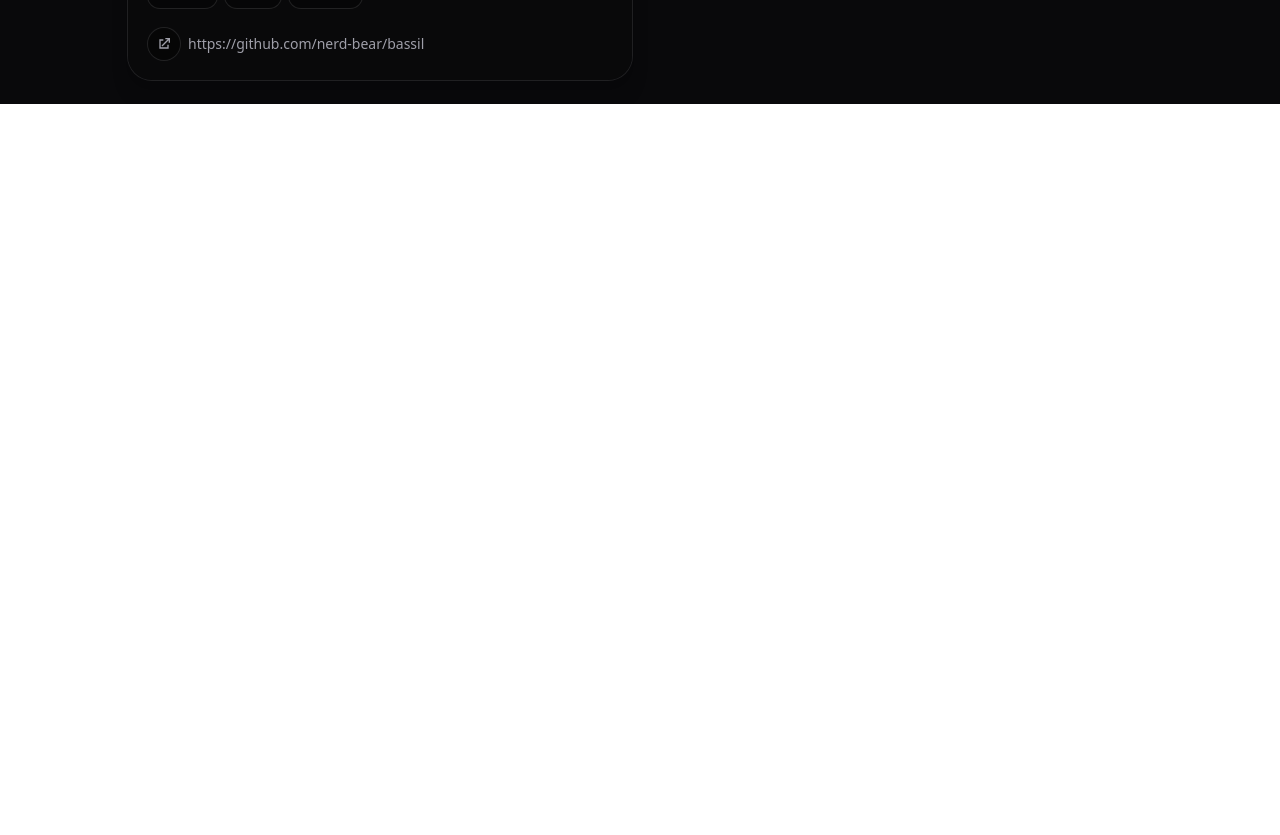
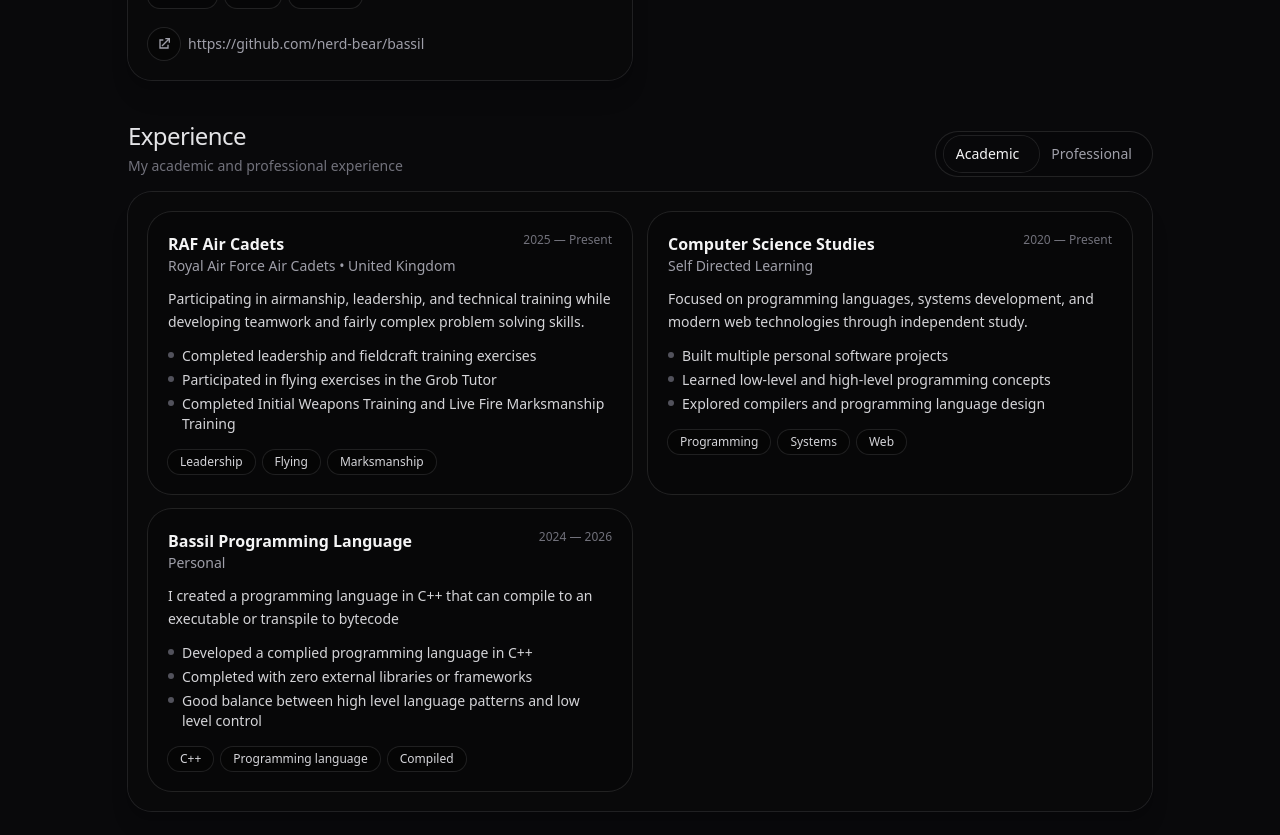
Before and after one commit to nerd-bear/Portfolio, a SvelteKit app: page / in a window 1280 px wide. Shown: the part 900-1735 px from the top of the page. Before the commit the page ends 1004 px from the top, so only its background shows below. Built offline with nearby package versions, Linux system fonts and the light colour scheme; some icons are missing.

Commit message:
Added experience section

```diff
--- /dev/null
+++ b/src/lib/actions/inview.ts
@@ -0,0 +1,31 @@
+export function inview(
+	node: HTMLElement,
+	opts: { y?: number; duration?: number; delay?: number } = {}
+) {
+	const y = opts.y ?? 10;
+	const duration = opts.duration ?? 220;
+	const delay = opts.delay ?? 0;
+
+	node.style.opacity = '0';
+	node.style.transform = `translateY(${y}px)`;
+	node.style.transition = `opacity ${duration}ms ease-out ${delay}ms, transform ${duration}ms ease-out ${delay}ms`;
+
+	const io = new IntersectionObserver(
+		([e]) => {
+			if (e.isIntersecting) {
+				node.style.opacity = '1';
+				node.style.transform = 'translateY(0px)';
+				io.disconnect();
+			}
+		},
+		{ threshold: 0.15 }
+	);
+
+	io.observe(node);
+
+	return {
+		destroy() {
+			io.disconnect();
+		}
+	};
+}
--- a/src/lib/components/CodeWindow.svelte
+++ b/src/lib/components/CodeWindow.svelte
@@ -51,7 +51,7 @@
 							have spent years as a
 							<span class="font-semibold text-amber-300">Senior Training Officer</span> in the
 							<span class="font-semibold text-fuchsia-300"
-								>Jugendfreiwilligeinclusiveberufsfeuerwehr</span
+								>Jugendfeuerwehr</span
 							>
 							(German national rescue &amp; emergency service training).
 						</p>
--- /dev/null
+++ b/src/lib/components/Experience.svelte
@@ -0,0 +1,188 @@
+<script lang="ts">
+	type ExperienceItem = {
+		title: string;
+		org: string;
+		location?: string;
+		start?: string;
+		end?: string;
+		summary?: string;
+		bullets?: string[];
+		tags?: readonly string[];
+	};
+
+	export let title = 'Experience';
+	export let academic: readonly ExperienceItem[] = [];
+	export let professional: readonly ExperienceItem[] = [];
+
+	let tab: 'academic' | 'professional' = 'academic';
+
+	let academicBtn: HTMLButtonElement;
+	let professionalBtn: HTMLButtonElement;
+	let indicatorStyle = '';
+
+	function updateIndicator(el: HTMLButtonElement | undefined) {
+		if (!el) return;
+
+		const PADDING = 4;
+		indicatorStyle = `transform: translateX(${PADDING + el.offsetLeft}px); width: ${el.offsetWidth}px;`;
+	}
+
+	$: {
+		if (academicBtn && professionalBtn) {
+			updateIndicator(tab === 'academic' ? academicBtn : professionalBtn);
+		}
+	}
+
+	function handleResize() {
+		updateIndicator(tab === 'academic' ? academicBtn : professionalBtn);
+	}
+</script>
+
+<svelte:window on:resize={handleResize} />
+
+<section class="w-full max-w-5xl">
+	<div class="mb-4 flex flex-col gap-3 sm:flex-row sm:items-end sm:justify-between">
+		<div>
+			<h2 class="text-2xl font-medium tracking-tight text-zinc-200">{title}</h2>
+			<p class="mt-1 text-sm text-zinc-500">My academic and professional experience</p>
+		</div>
+
+		<div
+			class="relative inline-flex items-center rounded-full bg-black/20 p-1 ring-1 ring-white/10"
+		>
+			<span
+				class="absolute inset-y-1 left-0 rounded-full bg-zinc-950/70 ring-1 ring-white/10 transition-all duration-200 ease-out"
+				style={indicatorStyle}
+			></span>
+			<button
+				bind:this={academicBtn}
+				type="button"
+				class={`relative z-10 rounded-full px-4 py-2 text-sm transition ${
+					tab === 'academic' ? 'text-zinc-100' : 'text-zinc-400 hover:text-zinc-200'
+				}`}
+				on:click={() => (tab = 'academic')}
+			>
+				Academic
+			</button>
+
+			<button
+				bind:this={professionalBtn}
+				type="button"
+				class={`relative z-10 rounded-full px-4 py-2 text-sm transition ${
+					tab === 'professional' ? 'text-zinc-100' : 'text-zinc-400 hover:text-zinc-200'
+				}`}
+				on:click={() => (tab = 'professional')}
+			>
+				Professional
+			</button>
+		</div>
+	</div>
+
+	<div class="rounded-3xl bg-zinc-950/60 p-4 shadow-xl ring-1 ring-white/10 sm:p-5">
+		{#if tab === 'academic'}
+			{#if academic.length === 0}
+				<p class="text-sm text-zinc-400">No academic experience added yet.</p>
+			{:else}
+				<div class="grid gap-4 sm:grid-cols-2">
+					{#each academic as item (item.title + item.org)}
+						<div
+							class="rounded-3xl bg-black/20 p-5 ring-1 ring-white/10 transition duration-200 ease-out will-change-transform hover:-translate-y-0.5 hover:bg-black/25"
+						>
+							<div class="flex items-start justify-between gap-3">
+								<div>
+									<div class="font-semibold text-zinc-100">{item.title}</div>
+									<div class="text-sm text-zinc-400">
+										{item.org}{item.location ? ` • ${item.location}` : ''}
+									</div>
+								</div>
+								{#if item.start || item.end}
+									<div class="shrink-0 text-xs text-zinc-500">
+										{item.start ?? ''}{item.start && item.end ? ' — ' : ''}{item.end ?? ''}
+									</div>
+								{/if}
+							</div>
+
+							{#if item.summary}
+								<p class="mt-3 text-sm leading-relaxed text-zinc-300">{item.summary}</p>
+							{/if}
+
+							{#if item.bullets?.length}
+								<ul class="mt-3 space-y-1 text-sm text-zinc-300">
+									{#each item.bullets as b}
+										<li class="flex gap-2">
+											<span class="mt-1.5 h-1.5 w-1.5 shrink-0 rounded-full bg-zinc-600"></span>
+											<span>{b}</span>
+										</li>
+									{/each}
+								</ul>
+							{/if}
+
+							{#if item.tags?.length}
+								<div class="mt-4 flex flex-wrap gap-2">
+									{#each item.tags as t}
+										<span
+											class="rounded-full bg-black/30 px-3 py-1 text-xs text-zinc-300 ring-1 ring-white/10"
+										>
+											{t}
+										</span>
+									{/each}
+								</div>
+							{/if}
+						</div>
+					{/each}
+				</div>
+			{/if}
+		{:else if professional.length === 0}
+			<p class="text-sm text-zinc-400">No professional experience added yet.</p>
+		{:else}
+			<div class="grid gap-4 sm:grid-cols-2">
+				{#each professional as item (item.title + item.org)}
+					<div
+						class="rounded-3xl bg-black/20 p-5 ring-1 ring-white/10 transition duration-200 ease-out will-change-transform hover:-translate-y-0.5 hover:bg-black/25"
+					>
+						<div class="flex items-start justify-between gap-3">
+							<div>
+								<div class="font-semibold text-zinc-100">{item.title}</div>
+								<div class="text-sm text-zinc-400">
+									{item.org}{item.location ? ` • ${item.location}` : ''}
+								</div>
+							</div>
+							{#if item.start || item.end}
+								<div class="shrink-0 text-xs text-zinc-500">
+									{item.start ?? ''}{item.start && item.end ? ' — ' : ''}{item.end ?? ''}
+								</div>
+							{/if}
+						</div>
+
+						{#if item.summary}
+							<p class="mt-3 text-sm leading-relaxed text-zinc-300">{item.summary}</p>
+						{/if}
+
+						{#if item.bullets?.length}
+							<ul class="mt-3 space-y-1 text-sm text-zinc-300">
+								{#each item.bullets as b}
+									<li class="flex gap-2">
+										<span class="mt-1.5 h-1.5 w-1.5 shrink-0 rounded-full bg-zinc-600"></span>
+										<span>{b}</span>
+									</li>
+								{/each}
+							</ul>
+						{/if}
+
+						{#if item.tags?.length}
+							<div class="mt-4 flex flex-wrap gap-2">
+								{#each item.tags as t}
+									<span
+										class="rounded-full bg-black/30 px-3 py-1 text-xs text-zinc-300 ring-1 ring-white/10"
+									>
+										{t}
+									</span>
+								{/each}
+							</div>
+						{/if}
+					</div>
+				{/each}
+			</div>
+		{/if}
+	</div>
+</section>
--- a/src/routes/+page.svelte
+++ b/src/routes/+page.svelte
@@ -1,7 +1,101 @@
 <script lang="ts">
-	import AboutHover from '$lib/components/AboutHover.svelte';
 	import CodeWindow from '$lib/components/CodeWindow.svelte';
 	import Projects from '$lib/components/Projects.svelte';
+	import Experience from '$lib/components/Experience.svelte';
+
+	const academic = [
+		{
+			title: 'RAF Air Cadets',
+			org: 'Royal Air Force Air Cadets',
+			location: 'United Kingdom',
+			start: '2025',
+			end: 'Present',
+			summary:
+				'Participating in airmanship, leadership, and technical training while developing teamwork and fairly complex problem solving skills.',
+			bullets: [
+				'Completed leadership and fieldcraft training exercises',
+				'Participated in flying exercises in the Grob Tutor',
+				'Completed Initial Weapons Training and Live Fire Marksmanship Training'
+			],
+			tags: ['Leadership', 'Flying', 'Marksmanship']
+		},
+		{
+			title: 'Computer Science Studies',
+			org: 'Self Directed Learning',
+			start: '2020',
+			end: 'Present',
+			summary:
+				'Focused on programming languages, systems development, and modern web technologies through independent study.',
+			bullets: [
+				'Built multiple personal software projects',
+				'Learned low-level and high-level programming concepts',
+				'Explored compilers and programming language design'
+			],
+			tags: ['Programming', 'Systems', 'Web']
+		},
+		{
+			title: 'Bassil Programming Language',
+			org: 'Personal',
+			start: '2024',
+			end: '2026',
+			summary:
+				'I created a programming language in C++ that can compile to an executable or transpile to bytecode',
+			bullets: [
+				'Developed a complied programming language in C++',
+				'Completed with zero external libraries or frameworks',
+				'Good balance between high level language patterns and low level control'
+			],
+			tags: ['C++', 'Programming language', 'Compiled']
+		}
+	];
+
+	const professional = [
+		{
+			title: 'Senior Training Officer',
+			org: 'Jugendfeuerwehr',
+			location: 'Germany',
+			start: '2018',
+			end: '2024',
+			summary:
+				'Supported rescue and emergency service training programs, helping coordinate instruction and practical exercises.',
+			bullets: [
+				'Assisted in structured training sessions',
+				'Helped mentor younger participants',
+				'Supported safety-focused practical exercises'
+			],
+			tags: ['Training', 'Leadership', 'Emergency Services']
+		},
+		{
+			title: 'Freelance Development',
+			org: 'Independent',
+			start: '2024',
+			end: 'Present',
+			summary:
+				'During 2024-2025 I worked for 10+ privately contracted companies, and a few dozen private individual clients.',
+			bullets: [
+				'Built software for commercial and individual clients',
+				'Managed multiple clients with custom design workflows',
+				'Worked primarily in C++, C and pythons'
+			],
+			tags: ['Git', 'Web Dev', 'Architecture']
+		},
+		{
+			title: 'Discord Bot Work',
+			org: 'GitHub',
+			start: '2024',
+			end: 'Present',
+			summary:
+				'I created a discord bot that is in 16,000+ discord servers and verified by Discord.',
+			bullets: [
+				'16,000+ Discord Servers',
+				'Implemented with over 40,000 lines of code and 5 programming languages',
+				'Collaborated with dozens of people and many other discord bots'
+			],
+			tags: ['Disnake/Python', 'Advertisement', 'Brand Sustainability']
+		}
+	];
+
+	// Why calculate my exact age? Why not, its 10x better than manually updating it (I hope)
 
 	function getAge(dateString: string) {
 		const today = new Date();
@@ -53,5 +147,7 @@
 		/>
 
 		<Projects title="Projects" {projects} />
+
+		<Experience title="Experience" {academic} {professional} />
 	</div>
 </div>
--- a/src/routes/layout.css
+++ b/src/routes/layout.css
@@ -23,3 +23,11 @@ html::-webkit-scrollbar {
 *::-webkit-scrollbar {
   display: none;              /* chrome/safari/edge */
 }
+
+@media (prefers-reduced-motion: reduce) {
+	* {
+		animation: none !important;
+		transition: none !important;
+		scroll-behavior: auto !important;
+	}
+}
```
Also changed, not shown: 1 other file (tests, documents, lock files or other folders).
